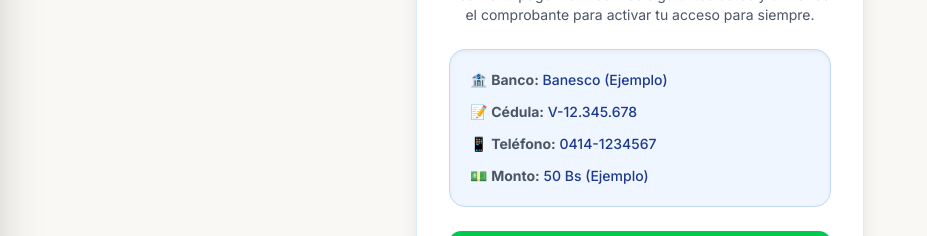
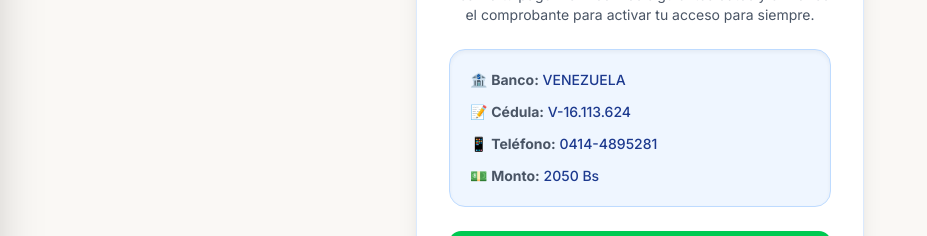
Before and after one commit to fernanda21velasquez1990-lgtm/mi-plataforma-infantil, a Next.js app: page / in a window 1280 px wide. Both pictures are taken after a click on the button "💎 ¿Quieres ser VIP?". Shown: the part 254-490 px from the top of the page, without its empty margins (0-927 px from the left). Built offline with nearby package versions, Linux system fonts and the light colour scheme.

Commit message:
nueva landing page de ventas y datos de pago movil

```diff
--- a/app/page.tsx
+++ b/app/page.tsx
@@ -27,10 +27,10 @@ export default function Inicio() {
 
           {/* AQUÍ VAS A ESCRIBIR TUS DATOS REALES DE PAGO MÓVIL */}
           <div className="bg-blue-50 p-5 rounded-2xl text-left text-sm text-blue-900 font-medium mb-6 space-y-3 border border-blue-200 shadow-inner">
-            <p>🏦 <span className="font-bold text-gray-600">Banco:</span> Banesco (Ejemplo)</p>
-            <p>📝 <span className="font-bold text-gray-600">Cédula:</span> V-12.345.678</p>
-            <p>📱 <span className="font-bold text-gray-600">Teléfono:</span> 0414-1234567</p>
-            <p>💵 <span className="font-bold text-gray-600">Monto:</span> 50 Bs (Ejemplo)</p>
+            <p>🏦 <span className="font-bold text-gray-600">Banco:</span> VENEZUELA</p>
+            <p>📝 <span className="font-bold text-gray-600">Cédula:</span> V-16.113.624</p>
+            <p>📱 <span className="font-bold text-gray-600">Teléfono:</span> 0414-4895281</p>
+            <p>💵 <span className="font-bold text-gray-600">Monto:</span> 2050 Bs</p>
           </div>
 
           <a
```
